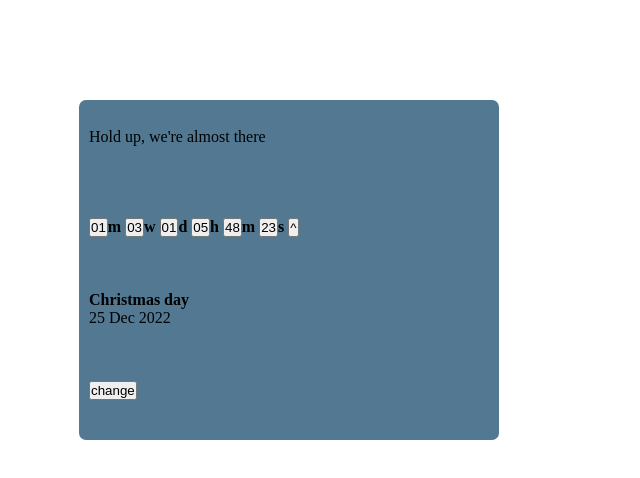
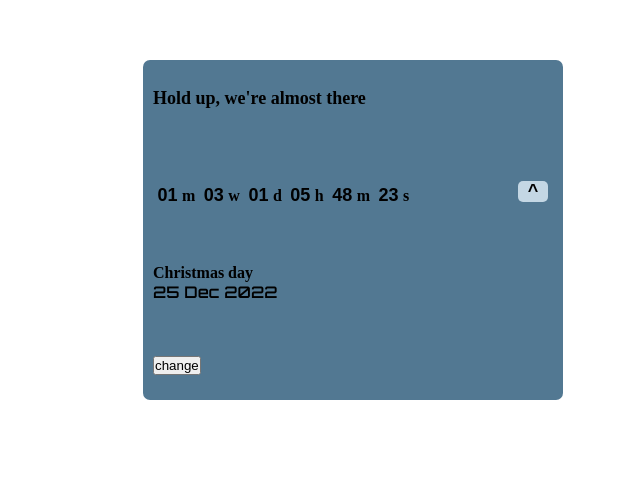
Before and after one commit to dotjarvis/Event-countDown-timer, a plain HTML site: page index.html in a window 1280 px wide. Shown: the part 140-618 px from the top of the page, without its empty margins (369-1009 px from the left). Drawn offline with Linux system fonts and the light colour scheme; a web font is replaced by a local one.

Commit message:
Update script.css
To match script for readability

```diff
--- a/style.css
+++ b/style.css
@@ -7,19 +7,19 @@
   background-color: rgb(82, 120, 146);
   border-radius: 7px;
   position: absolute;
-  top: 30%;
-  left: 35%;
+  top: 25%;
+  left: 40%;
   padding: 10px;
   width: 25rem;
   height: 20rem;
 }
 
-.message {
+.event-message {
   font-size: large;
   font-weight: bold;
 }
 
-.remining-time {
+.time-date {
   background-color: rgb(82, 120, 146);
   font-family: "Stick No Bills", sans-serif;
   font-size: large;
@@ -30,7 +30,7 @@
   margin: 2px;
 }
 
-.change-date-format {
+.time-format-btn {
   background-color: rgb(196, 215, 228);
   border: none;
   border-radius: 5px;
@@ -41,7 +41,7 @@
   width: 30px;
 }
 
-.final-day {
+.event-date {
   font-family: "Orbitron", sans-serif;
 }
 
```
